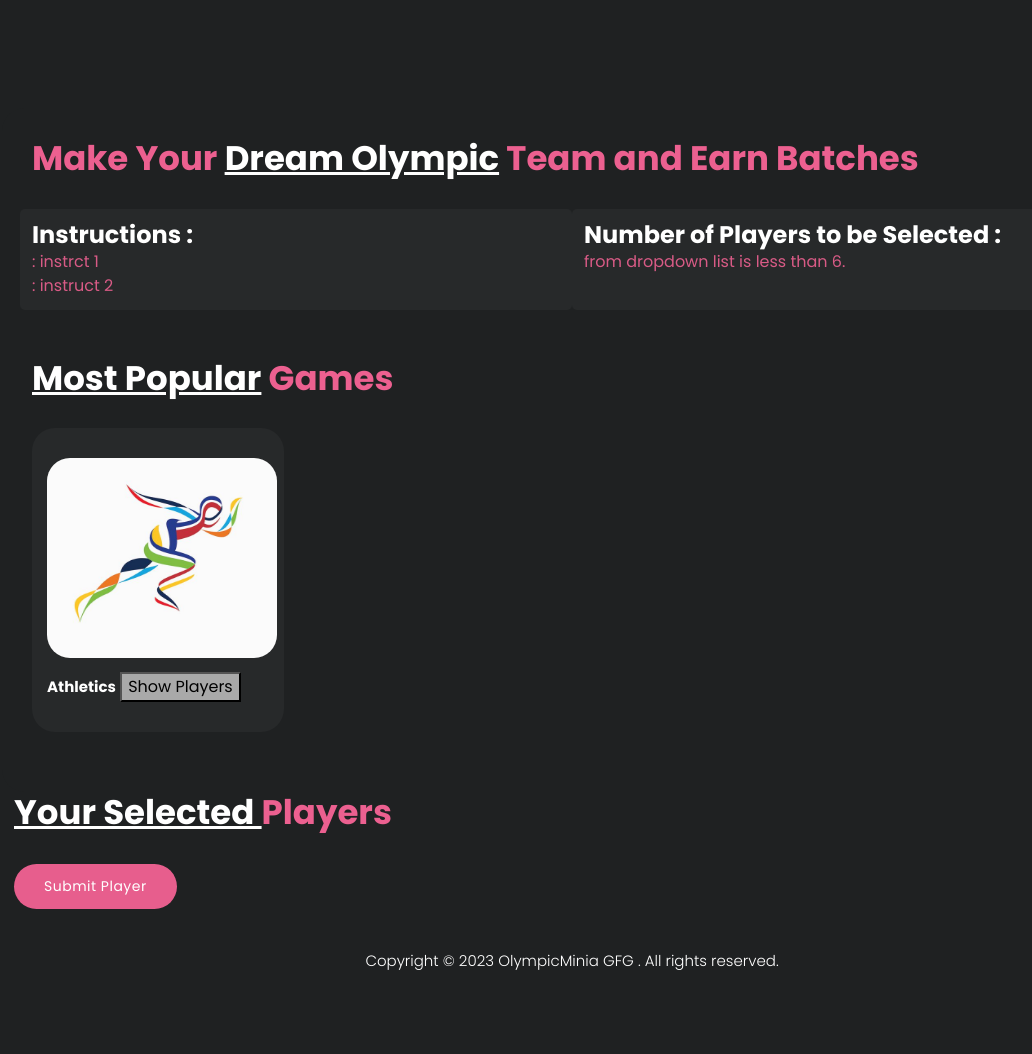
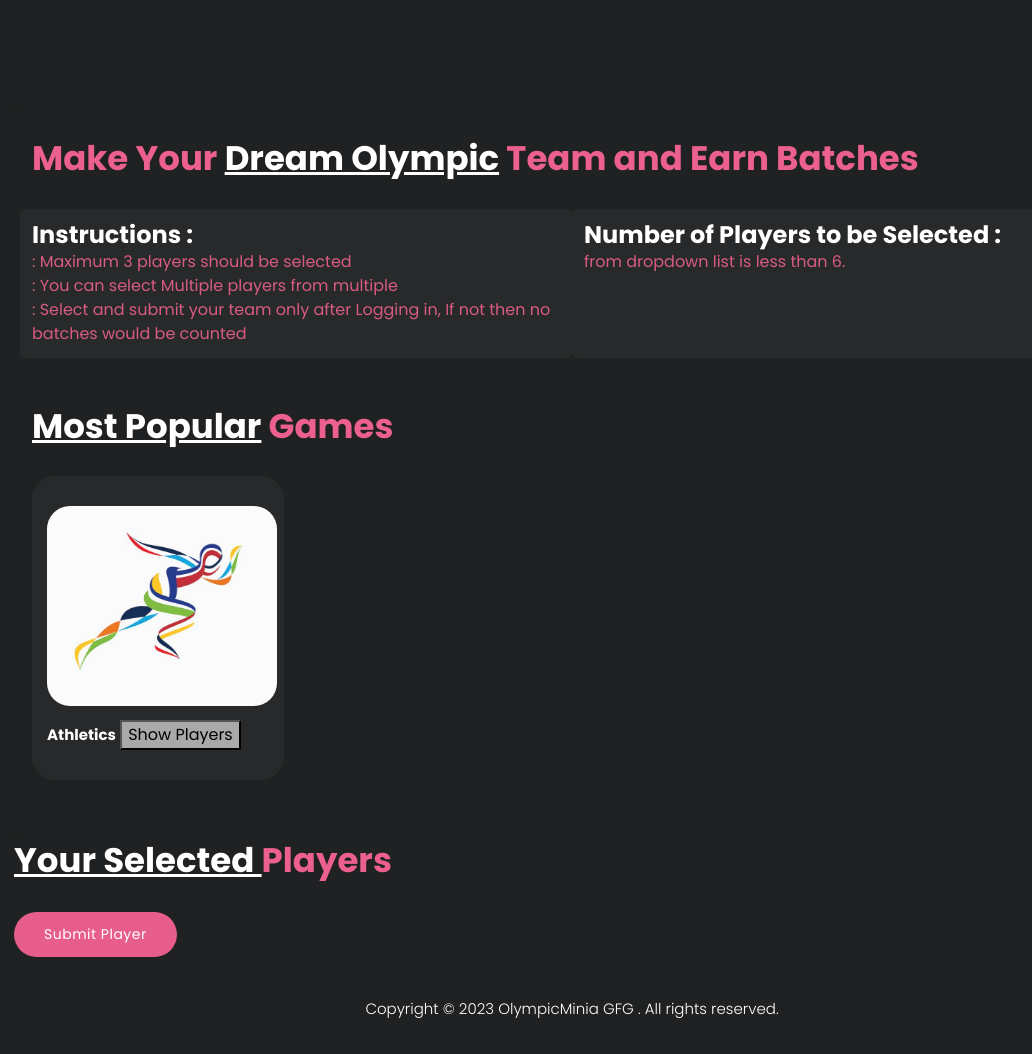
Before and after one commit to MahakGautam2002/GFG_OlympicMinia_, a plain HTML site: page leadboard.html in a window 1280 px wide. Shown: the whole page, without its empty margins (68-1100 px from the left). Before the commit the page ends 1006 px from the top, so only its background shows below. Drawn offline with nearby package versions, Linux system fonts and the light colour scheme.

Commit message:
leaderboard

```diff
--- a/leadboard.html
+++ b/leadboard.html
@@ -6,8 +6,7 @@
     <meta charset="utf-8">
     <meta name="viewport" content="width=device-width, initial-scale=1, shrink-to-fit=no">
 
-    <link href="https://fonts.googleapis.com/css2?family=Poppins:wght@100;200;300;400;500;600;700;800;900&display=swap"
-        rel="stylesheet">
+    <link href="https://fonts.googleapis.com/css2?family=Poppins:wght@100;200;300;400;500;600;700;800;900&display=swap" rel="stylesheet">
 
     <link rel="icon" type="image/png" href="./assets/images/logo.png">
 
@@ -58,8 +57,7 @@
                         <!-- ***** Search End ***** -->
                         <div class="search-input">
                             <form id="search" action="#">
-                                <input type="text" placeholder="Type Something" id='searchText' name="searchKeyword"
-                                    onkeypress="handle" />
+                                <input type="text" placeholder="Type Something" id='searchText' name="searchKeyword" onkeypress="handle" />
                                 <i class="fa fa-search"></i>
                             </form>
                         </div>
@@ -99,8 +97,9 @@
                             <div class="col-lg-6" style="background-color:#27292a; padding: 12px; border-radius: 5px ;">
                                 <h4>Instructions : </h4>
                                 <ul style="color: rgba(236, 96, 144, 0.9);">
-                                    <li>: instrct 1</li>
-                                    <li>: instruct 2</li>
+                                    <li>: Maximum 3 players should be selected</li>
+                                    <li>: You can select Multiple players from multiple</li>
+                                    <li>: Select and submit your team only after Logging in, If not then no batches would be counted</li>
                                 </ul>
                             </div>
                             <div class="col-lg-6" style="background-color:#27292a; padding: 12px; border-radius: 5px ;">
```
